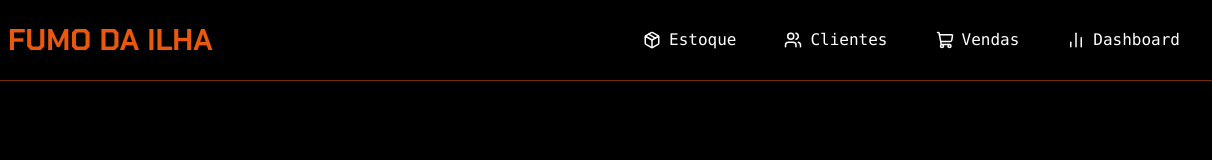
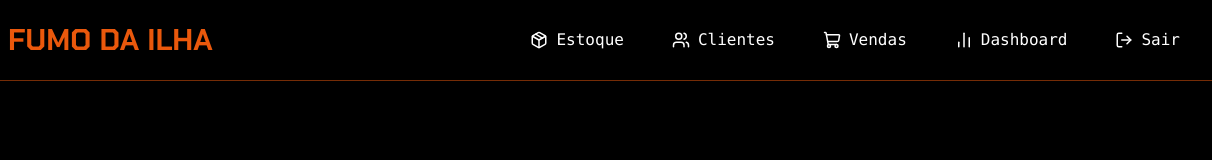
Before and after one commit to fumodailha-max/estoque, a plain HTML site: page index.html in a window 1280 px wide. Shown: the full height of the page, 68-1280 px from the left. Drawn offline with nearby package versions, Linux system fonts and the light colour scheme; no server answers.

Commit message:
Update index.html

```diff
--- a/index.html
+++ b/index.html
@@ -35,6 +35,9 @@
                 <button onclick="loadPage('dashboard')" id="nav-dashboard" class="px-4 py-2 rounded-lg flex items-center transition-colors hover:bg-orange-600/20 hover:text-orange-400">
                     <i data-lucide="bar-chart-2" class="mr-2" style="width: 18px; height: 18px;"></i> Dashboard
                 </button>
+                <button onclick="handleSignOut()" id="nav-signout" class="px-4 py-2 rounded-lg flex items-center transition-colors hover:bg-red-600/20 hover:text-red-400">
+                    <i data-lucide="log-out" class="mr-2" style="width: 18px; height: 18px;"></i> Sair
+                </button>
             </div>
         </div>
     </nav>
```
